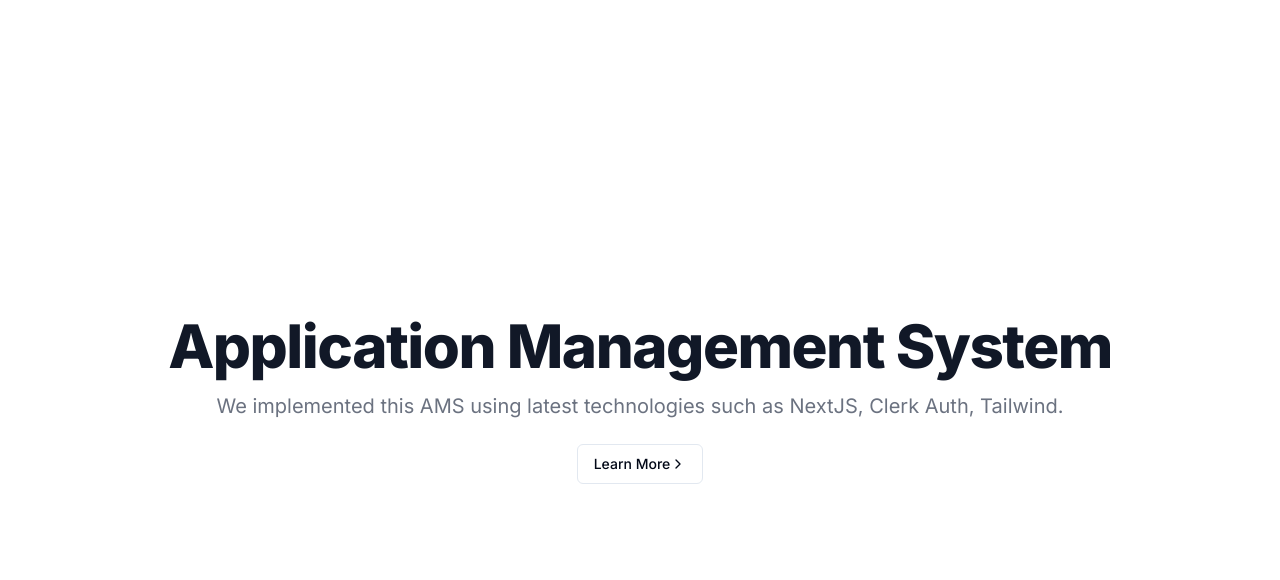
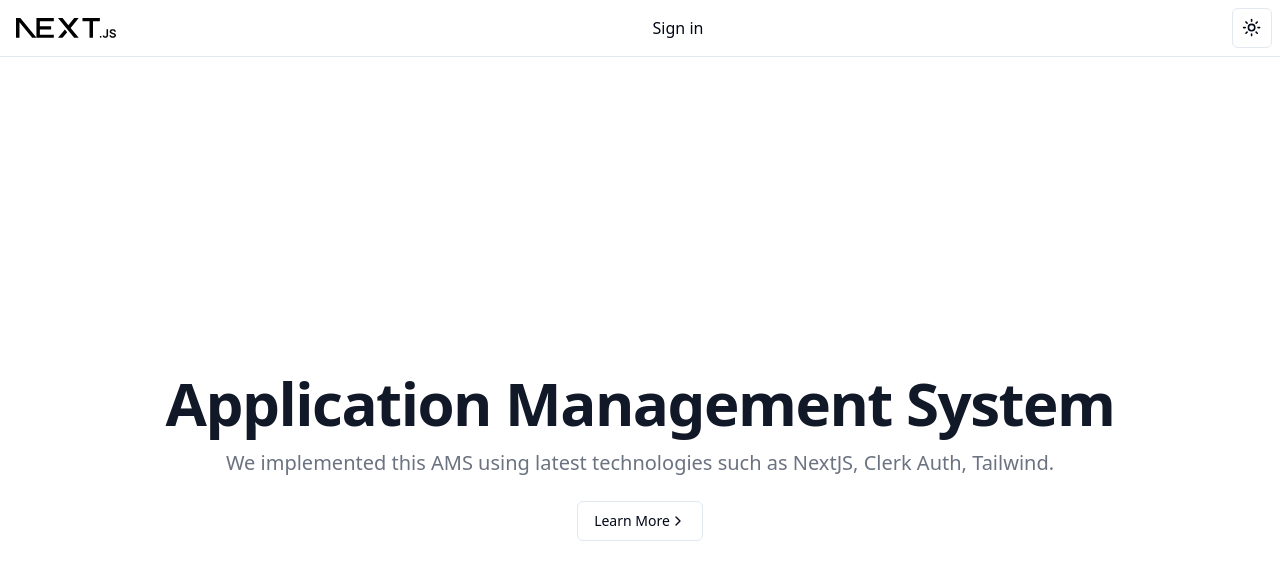
Before and after one commit to gyannj/application-management-system, a Next.js app: page / in a window 1280 px wide. Shown: the top 580 px of the page. Built offline with nearby package versions, Linux system fonts and the light colour scheme; no server answers.

Commit message:
[UPD:]Layout file updated

```diff
--- a/app/layout.tsx
+++ b/app/layout.tsx
@@ -1,6 +1,9 @@
 import type { Metadata } from "next";
 import { Inter } from "next/font/google";
 import "./globals.css";
+import Header from "@/components/Header";
+import { ClerkProvider } from "@clerk/nextjs";
+import { ThemeProvider } from "@/components/theme-provider";
 
 const inter = Inter({ subsets: ["latin"] });
 
@@ -15,8 +18,32 @@ export default function RootLayout({
   children: React.ReactNode;
 }>) {
   return (
+    <ClerkProvider>
+
     <html lang="en">
-      <body className={inter.className}>{children}</body>
+       <body className='min-h-screen flex flex-col'>
+        <ThemeProvider
+            attribute="class"
+            defaultTheme="system"
+            enableSystem
+            disableTransitionOnChange
+          >
+            {/* Toaster */}
+
+            {/* Header */}
+            <header className="border-b sticky">
+              <Header/>
+            </header>
+
+
+            <div className=" flex-1 w-full">
+              <main>
+                {children}
+              </main>
+            </div>
+          </ThemeProvider>
+        </body>
     </html>
+    </ClerkProvider>
   );
 }
```
